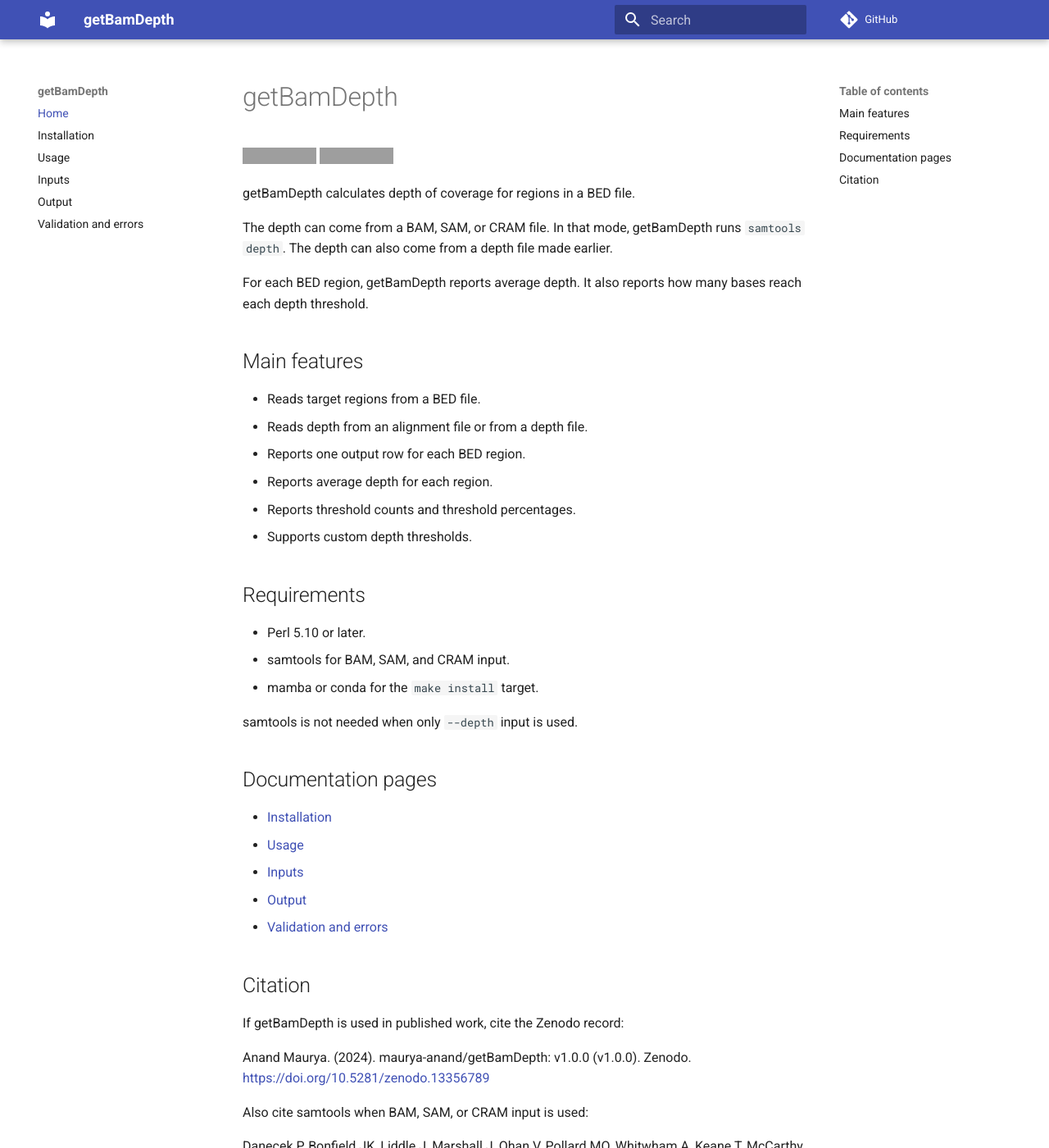
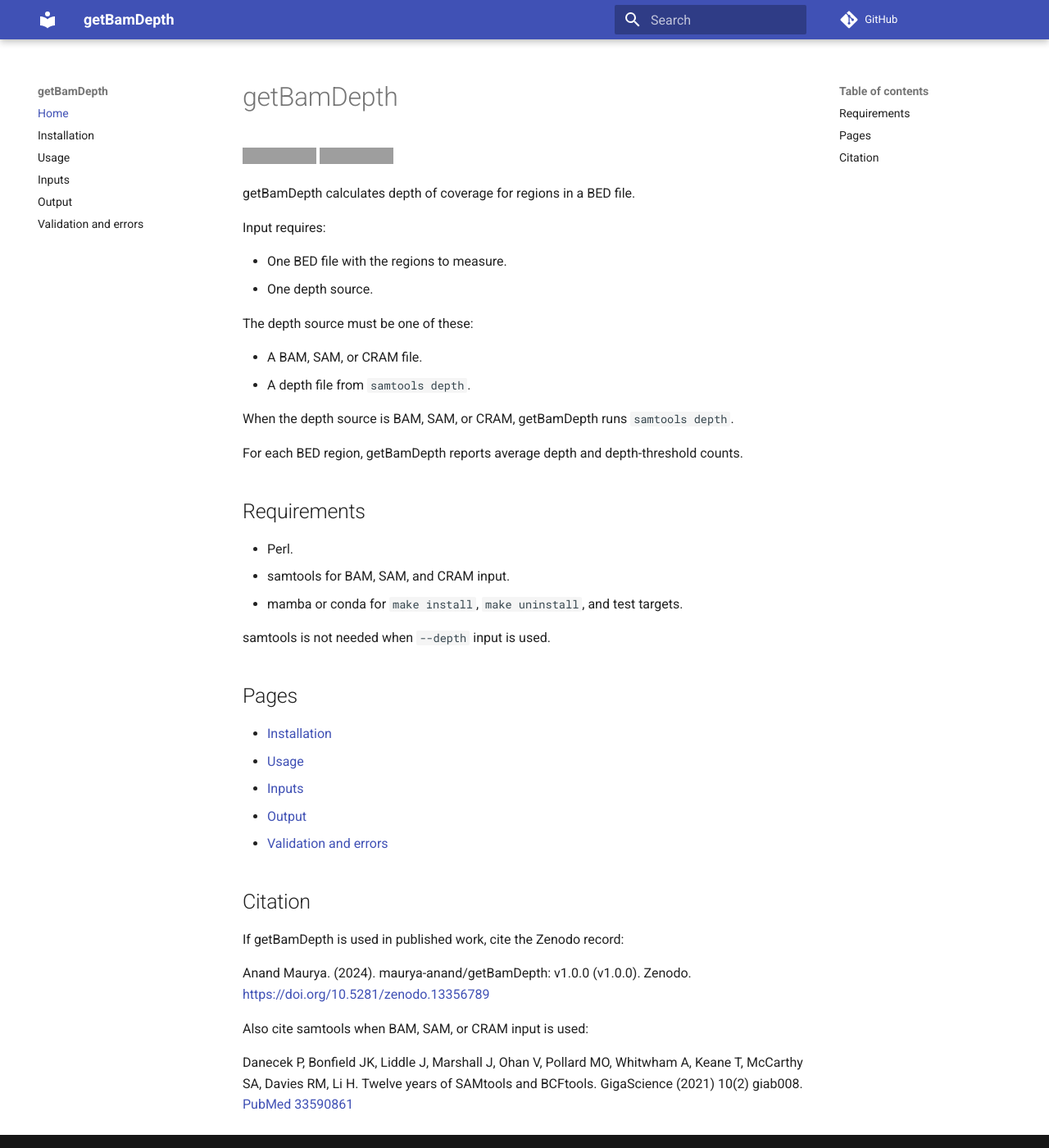
Before and after one commit to maurya-anand/getBamDepth, an MkDocs documentation site: the page built from docs/index.md, in a window 1280 px wide and 1400 px high. Shown: the whole window at 82% size. Built offline with MkDocs 1.6.1 and Material for MkDocs 9.7.7, drawn with Linux system fonts in a browser that asks for light colours; comment, search, counter and statistics services are not loaded; grey boxes are pictures that could not be loaded.

Commit message:
docs: clarify input requirements and main features in documentation

```diff
--- a/docs/index.md
+++ b/docs/index.md
@@ -5,28 +5,29 @@
 
 getBamDepth calculates depth of coverage for regions in a BED file.
 
-The depth can come from a BAM, SAM, or CRAM file. In that mode, getBamDepth runs `samtools depth`. The depth can also come from a depth file made earlier.
+Input requires:
 
-For each BED region, getBamDepth reports average depth. It also reports how many bases reach each depth threshold.
+- One BED file with the regions to measure.
+- One depth source.
 
-## Main features
+The depth source must be one of these:
 
-- Reads target regions from a BED file.
-- Reads depth from an alignment file or from a depth file.
-- Reports one output row for each BED region.
-- Reports average depth for each region.
-- Reports threshold counts and threshold percentages.
-- Supports custom depth thresholds.
+- A BAM, SAM, or CRAM file.
+- A depth file from `samtools depth`.
+
+When the depth source is BAM, SAM, or CRAM, getBamDepth runs `samtools depth`.
+
+For each BED region, getBamDepth reports average depth and depth-threshold counts.
 
 ## Requirements
 
-- Perl 5.10 or later.
+- Perl.
 - samtools for BAM, SAM, and CRAM input.
-- mamba or conda for the `make install` target.
+- mamba or conda for `make install`, `make uninstall`, and test targets.
 
-samtools is not needed when only `--depth` input is used.
+samtools is not needed when `--depth` input is used.
 
-## Documentation pages
+## Pages
 
 - [Installation](installation.md)
 - [Usage](usage.md)
```
